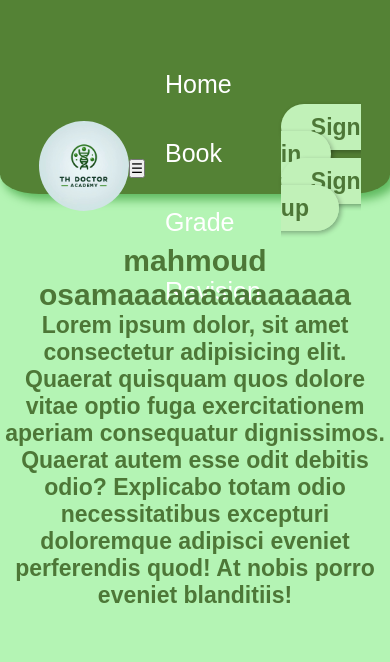
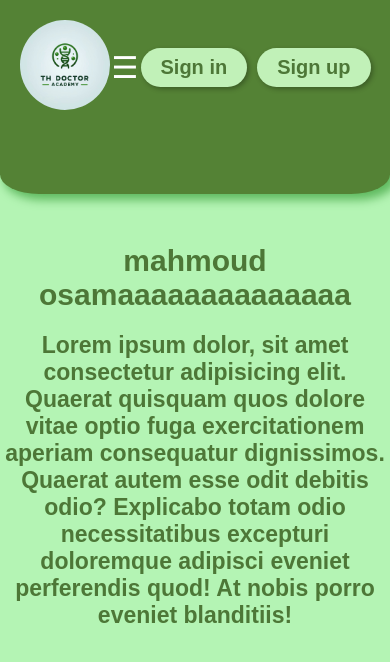
Before and after one commit to Mohamed20008/the-doctor-academy, a plain HTML site: page index.html in a window 390 px wide. Drawn offline with Linux system fonts and the light colour scheme.

Commit message:
Update style.css

```diff
--- a/style.css
+++ b/style.css
@@ -1,102 +1,135 @@
-*{
-    padding: 0px;
-    margin: 0px;
+/* General reset */
+* {
+    padding: 0;
+    margin: 0;
     font-family: Arial, Helvetica, sans-serif;
-
-}
-body{
-    background-color: rgb(180, 244, 180);
-    margin: 0px;
-}
-header{
-    width: 100%;
-    height: 23dvh;
-    background-color: #548235;
-    border-bottom-right-radius: 10% ;border-bottom-left-radius: 10% ;
-    /* position: sticky;
-    top: 0px; */
-    box-shadow: 5px 5px 10px 1px rgb(96, 186, 96);
-
-}
-img{
-    border-radius: 50%;
-    overflow: hidden;
-    /* position: relative;
-    top: 20px;
-    left: 20px; */
-}
-nav{
-    display: flex;
-    justify-content: space-between;
-    align-items: center;
-    width: 80%;
-    margin: auto;
-    padding: 30px;
-
-
-}
-nav .logo{
-    color: #ffffff;
-    text-decoration: none;
-    font-size: 32px;
-    text-transform : uppercase;
-    letter-spacing: 3px;
-    font-weight: 700;
+    box-sizing: border-box;
 }
 
-nav ul li {
-    display:inline-block;
-    margin: 0 20px;
-    margin-top: 40px;
+body {
+    background-color: rgb(180, 244, 180);
+}
+
+/* Header */
+header {
+    width: 100%;
+    height: 23vh;
+    background-color: #548235;
+    border-bottom-right-radius: 10%;
+    border-bottom-left-radius: 10%;
+    box-shadow: 5px 5px 10px 1px rgb(96, 186, 96);
+}
+
+/* Navbar */
+nav {
+    display: flex;
+    align-items: center;
+    justify-content: space-between;
+    width: 90%;
+    margin: auto;
+    padding: 20px 0;
+    position: relative;
+}
+
+/* Logo section */
+.logo-section img {
+    border-radius: 50%;
+}
+
+/* Navigation links */
+nav ul {
+    list-style: none;
+    display: flex;
+    gap: 25px;
 }
 
 nav ul li a {
     color: white;
     text-decoration: none;
-    font-size: 25px ;
-    font-weight: 500;
+    font-size: 22px;
+    font-weight: 600;
+}
 
-}
-nav ul li a:hover{
+nav ul li a:hover {
     color: rgb(10, 83, 13);
     transition: 0.5s;
+}
 
+/* Auth buttons */
+.auth-buttons {
+    display: flex;
+    gap: 10px;
+}
 
-}
-.sign{
-    margin-top: 20px;
+.sign {
     background-color: #c1f1b8;
     color: #4d7737;
     text-decoration: none;
-    padding: 10px 30px;
+    padding: 8px 20px;
     border-radius: 30px;
-    font-size: 23px;
+    font-size: 20px;
     font-weight: bold;
     box-shadow: 2px 2px 5px rgba(0, 0, 0, 0.3);
     transition: background-color 0.3s, box-shadow 0.3s;
+}
 
-
-
-    }
 .sign:hover {
-    transition: .5s;
     background-color: #a0da9a;
     box-shadow: 3px 3px 4px #97b487;
     position: relative;
-    bottom: 3px;;
+    bottom: 3px;
+}
 
+/* Hamburger Button */
+.hamburger {
+    font-size: 30px;
+    background: none;
+    border: none;
+    color: white;
+    display: none;
+    cursor: pointer;
 }
-.content{
+
+/* Content */
+.content {
     margin-top: 50px;
-    width: 100%;
-    height: 10dvh;
     text-align: center;
     color: #4d7737;
     font-weight: bold;
     font-size: 30px;
 }
-.description{
-    text-align: center;
+
+.description {
+    margin-top: 20px;
     font-size: 23px;
-    font-weight: 550 ;
+    font-weight: 550;
 }
+
+/* Responsive Mobile View */
+@media (max-width: 768px) {
+    .hamburger {
+        display: block;
+    }
+
+    nav ul {
+        display: none;
+        flex-direction: column;
+        background-color: #548235;
+        width: 100%;
+        position: absolute;
+        top: 90px;
+        left: 0;
+        text-align: center;
+        padding: 20px 0;
+        border-bottom-left-radius: 20px;
+        border-bottom-right-radius: 20px;
+    }
+
+    nav ul.active {
+        display: flex;
+    }
+
+    .auth-buttons {
+        flex-direction: row;
+    }
+}
```
